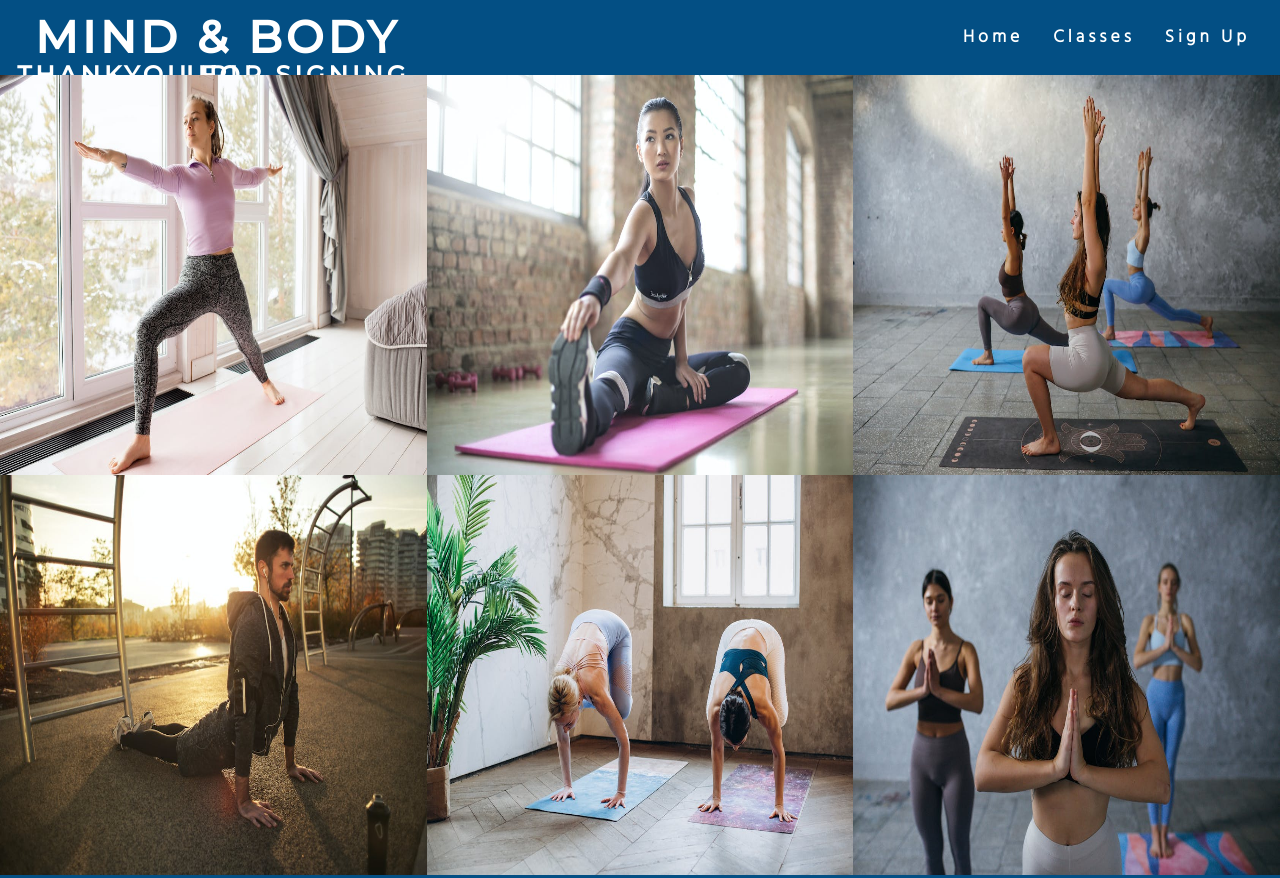
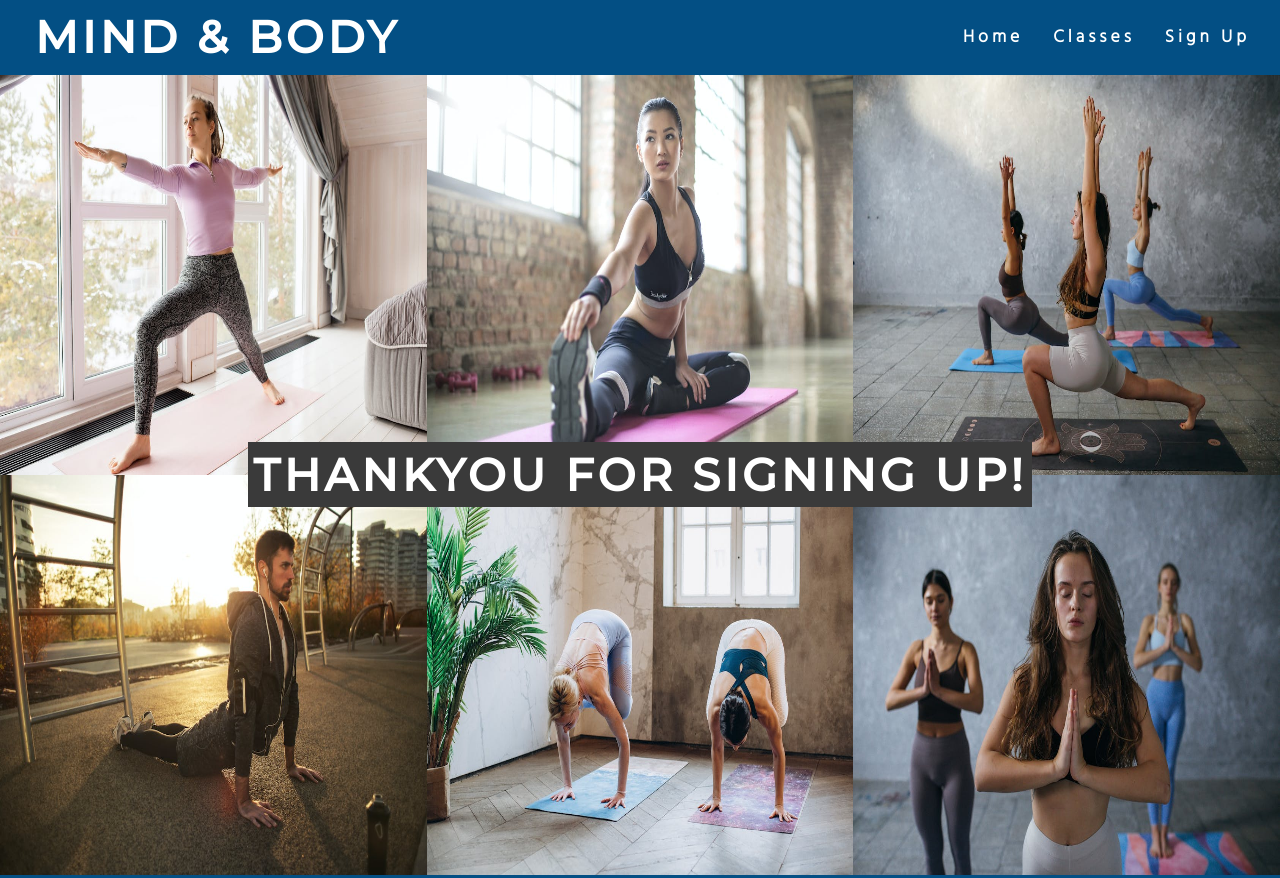
Before and after one commit to Code-Institute-Submissions/Huddy2022-Mind-Body-project, a plain HTML site: page thankyou.html in a window 1280 px wide. Shown: the top 878 px of the page. Drawn offline with Linux system fonts and the light colour scheme.

Commit message:
style #photos-header and strong

```diff
--- a/assets/css/style.css
+++ b/assets/css/style.css
@@ -335,6 +335,18 @@ label {
     border-radius: 0%;
     height: 400px;
 }
+#photos-header {
+    position: absolute;
+    right: 0px;
+    left: 0px;
+    top: 475px;
+    bottom: 0px;
+    font-size: 30px;
+}
+#photos-header strong {
+    background-color: #3a3a3a;
+    padding: 5px;
+}
 /* media queries */
 
 /* for large and medium screen sizes from 1200px wide and down */
--- a/thankyou.html
+++ b/thankyou.html
@@ -27,7 +27,9 @@
     </header>
     <!-- Images and thankyou section -->
     <section id="photos">
+        <div id="photos-header">
         <h2><strong>Thankyou for signing up!</strong></h2>
+    </div>
         <img src="assets/images/woman in pink long sleeve shirt and gray leggings doing yoga.jpeg" alt="Woman In Pink Long Sleeve Shirt And Gray Leggings Doing Yoga
         ">
         <img src="assets/images/man doing daily exercises.jpeg" alt="Man Doing Daily Exercise
```
